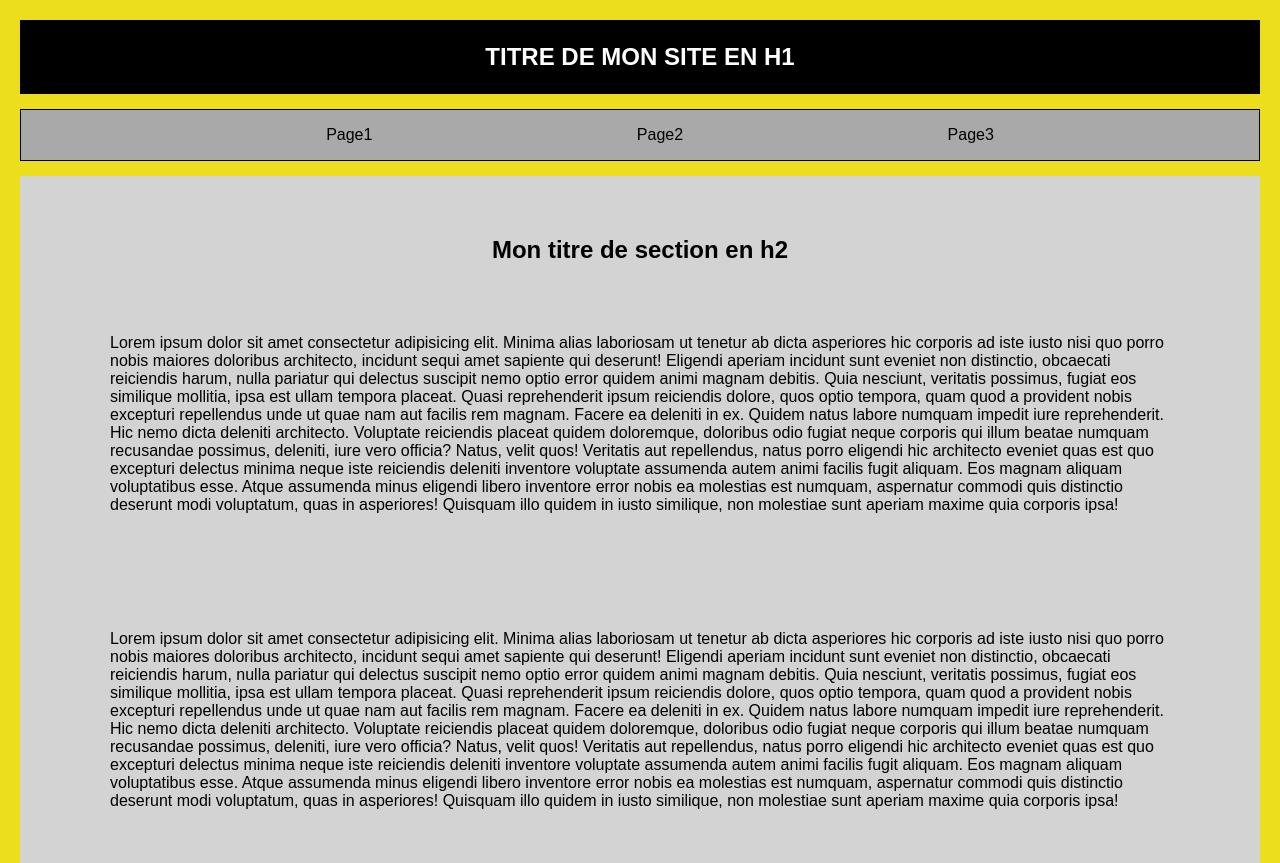
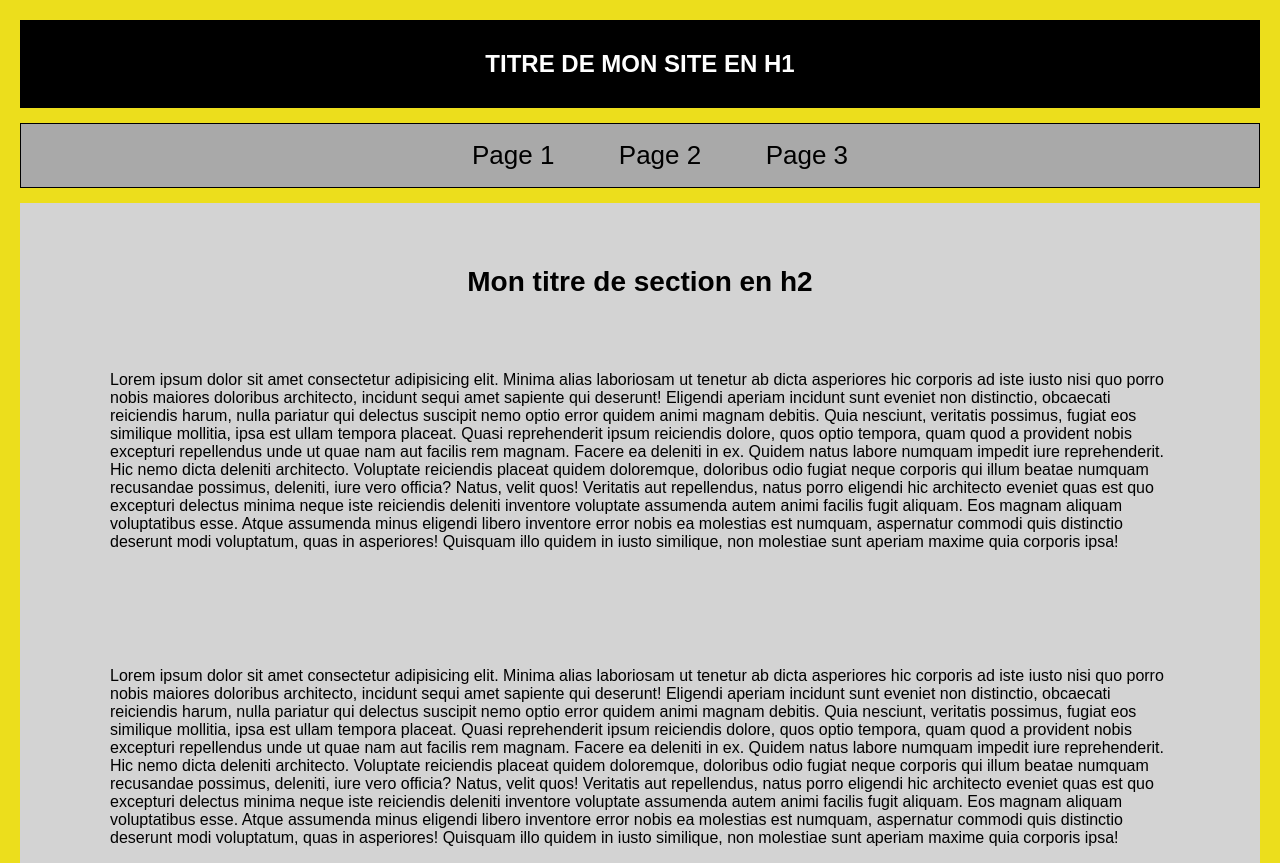
Before and after one commit to broskiV2/ControleHTML, a plain HTML site: page index.html in a window 1280 px wide. Shown: the top 863 px of the page. Drawn offline with Linux system fonts and the light colour scheme.

Commit message:
FinControle

```diff
--- a/index.html
+++ b/index.html
@@ -15,29 +15,14 @@
 
     <section id="section2">
         <ul>
-            <li>Page1</li>
-            <li>Page2</li>
-            <li>Page3</li>
+            <li><a id="nav" href="#">Page 1</a></li>
+            <li><a id="nav" href="#">Page 2</a></li>
+            <li><a id="nav" href="#">Page 3</a></li>
         </ul>
     </section>
 
     <section id="section3">
         <h2>Mon titre de section en h2</h2>
-        <p>Lorem ipsum dolor sit amet consectetur adipisicing elit. Minima alias laboriosam ut tenetur ab dicta
-            asperiores hic corporis ad iste iusto nisi quo porro nobis maiores doloribus architecto, incidunt sequi
-            amet sapiente qui deserunt! Eligendi aperiam incidunt sunt eveniet non distinctio, obcaecati reiciendis
-            harum, nulla pariatur qui delectus suscipit nemo optio error quidem animi magnam debitis. Quia nesciunt,
-            veritatis possimus, fugiat eos similique mollitia, ipsa est ullam tempora placeat. Quasi reprehenderit
-            ipsum reiciendis dolore, quos optio tempora, quam quod a provident nobis excepturi repellendus unde ut
-            quae nam aut facilis rem magnam. Facere ea deleniti in ex. Quidem natus labore numquam impedit iure
-            reprehenderit. Hic nemo dicta deleniti architecto. Voluptate reiciendis placeat quidem doloremque,
-            doloribus odio fugiat neque corporis qui illum beatae numquam recusandae possimus, deleniti, iure vero
-            officia? Natus, velit quos! Veritatis aut repellendus, natus porro eligendi hic architecto eveniet quas
-            est quo excepturi delectus minima neque iste reiciendis deleniti inventore voluptate assumenda autem animi
-            facilis fugit aliquam. Eos magnam aliquam voluptatibus esse. Atque assumenda minus eligendi libero inventore
-            error nobis ea molestias est numquam, aspernatur commodi quis distinctio deserunt modi voluptatum, quas in
-            asperiores! Quisquam illo quidem in iusto similique, non molestiae sunt aperiam maxime quia corporis ipsa!
-        </p>
         <p>Lorem ipsum dolor sit amet consectetur adipisicing elit. Minima alias laboriosam ut tenetur ab dicta
             asperiores hic corporis ad iste iusto nisi quo porro nobis maiores doloribus architecto, incidunt sequi
             amet sapiente qui deserunt! Eligendi aperiam incidunt sunt eveniet non distinctio, obcaecati reiciendis
--- a/style.css
+++ b/style.css
@@ -2,13 +2,11 @@ body {
     background-color: rgb(236, 222, 28);
     font-family: Arial;
     margin: 20px;
-
-
 }
 
 #section1 {
     background-color: black;
-    padding: 3px;
+    padding: 10px;
     color: white;
     text-align: center;
 }
@@ -28,15 +26,19 @@ body {
 
 #section4 {
     background-color: black;
-    padding: 10px;
+    padding: 25px;
     margin-top: 30px;
     text-align: center;
+}
 
+#nav {
+    color: black;
 }
 
 a {
     text-decoration: none;
     color: white;
+    font-size: 26px;
 }
 
 p {
@@ -45,9 +47,10 @@ p {
 
 h2 {
     text-align: center;
+    font-size: 28px;
 }
 
 ul li {
     display: inline-block;
-    margin: 0 130px;
+    margin: 0 30px;
 }
```
